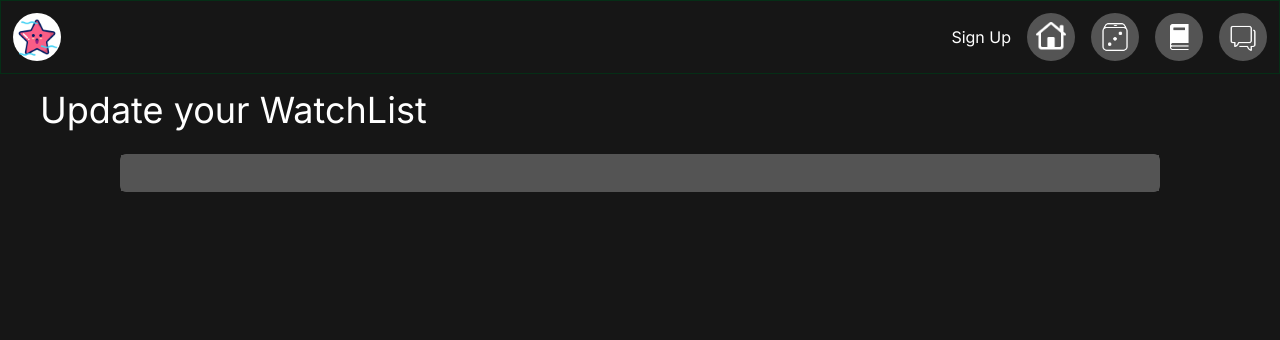
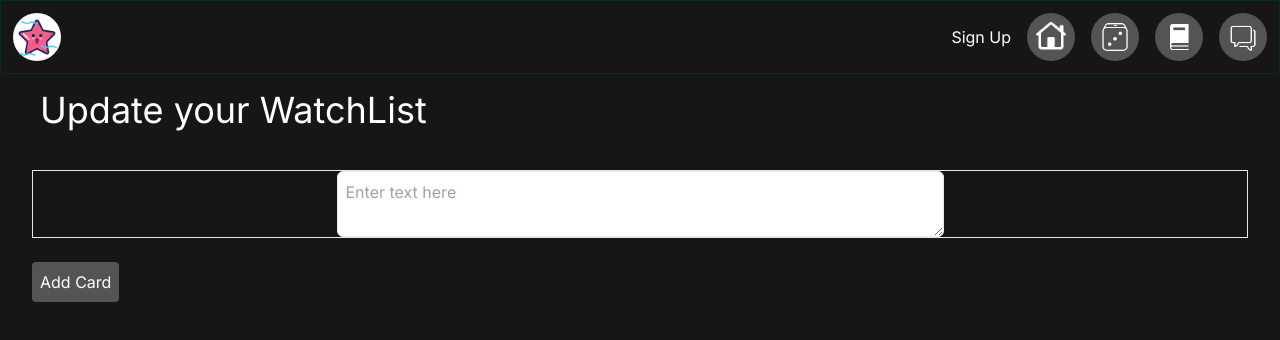
Before and after one commit to stephmukami/movie-guardian, a Next.js app: page /watchlist in a window 1280 px wide. Shown: the top 340 px of the page. Built offline with nearby package versions, Linux system fonts and the light colour scheme.

Commit message:
feature: add client side code on adding notes

```diff
--- a/src/app/components/HomeContent.tsx
+++ b/src/app/components/HomeContent.tsx
@@ -1,6 +1,7 @@
 'use client'
 import React from 'react'
 import { useSession } from 'next-auth/react'
+import Link from 'next/link'
 type Props = {}
 
 
@@ -19,8 +20,12 @@ function HomeContent({}: Props) {
       <div className=" flex items-center justify-center circle-2   w-16 h-16 rounded-full bg-brand-grey mb-2">
       <img className="h-[30px] w-[30px]"  src="./dice-icon.png" alt="" />
       </div>
+ <Link href="">
+ </Link>
 
-      <h4 className='text-brand-red text-2xl mb-2'>Random Roll </h4>
+      <Link href="/random-roll">
+        <h4 className='text-brand-red text-2xl mb-2'>Random Roll </h4>
+      </Link>
       <div className="card1 bg-brand-grey text-center w-60 h-40 p-6 text-white rounded-md">
         <h5>Lorem ipsum dolor sit amet consectetur adipisicing elit. Quam, exercitationem.</h5>
       </div>
@@ -33,7 +38,9 @@ function HomeContent({}: Props) {
         <img className="h-[30px] w-[30px]"  src="./lib-icon.png" alt="" />
     </div>
 
-    <h4 className='text-brand-red text-2xl mb-2'> Watch List </h4>
+      <Link href="/watchlist">
+        <h4 className='text-brand-red text-2xl mb-2'> Watch List </h4>
+      </Link>
     <div className="card1 bg-brand-grey text-center w-60 h-40 p-6 text-white rounded-md">
         <h5>Lorem ipsum dolor sit amet consectetur adipisicing elit. Quam, exercitationem.</h5>
     </div>
@@ -45,7 +52,9 @@ function HomeContent({}: Props) {
         <img className="h-[30px] w-[30px]"  src="./chat-2-icon.png" alt="" />
     </div>
 
-    <h4 className='text-brand-red text-2xl mb-2'> Get Suggestion </h4>
+    <Link href="/chat">
+      <h4 className='text-brand-red text-2xl mb-2'> Get Suggestion </h4>
+    </Link>
     <div className="card1 bg-brand-grey text-center w-60 h-40 p-6 text-white rounded-md">
         <h5>Lorem ipsum dolor sit amet consectetur adipisicing elit. Quam, exercitationem.</h5>
     </div>
--- a/src/app/components/WatchList.tsx
+++ b/src/app/components/WatchList.tsx
@@ -1,16 +1,81 @@
-import React from 'react'
+'use client'
+import React from 'react';
+import { useState } from 'react';
 
 type Props = {}
 
 function WatchList({}: Props) {
+const [cards, setCards] = useState<string[]>([]);
+
+const[newCardText,setNewCardText] = useState<string>("");
+
+const addCard = ():void=>{
+  if(newCardText.trim()==="") return;
+  setCards([...cards,newCardText]);
+  setNewCardText("");
+};
+
+const updateCard = (index:number,newText:string):void =>{
+ const updatedCards = [...cards];
+ updatedCards[index] = newText;
+ setCards(updatedCards)
+}
+
+//delete via client ama server side
+const deleteCard = (index:number):void =>{
+  setCards(cards.filter((_,i)=> i !== index));
+};
+
   return (
+
     <div className='parent-div bg-brand-black p-4 h-screen  '>
         <h2 className='text-white text-4xl ml-6 mb-6'> Update your WatchList</h2>
 
-        <div className="flex flex-col justify-center items-center">
-                <div className=' w-5/6 border border-brand-grey rounded-md h-[38px] flex '>
-                    <input className=' text-white text-center w-full h-full bg-brand-grey' type="text" />
-                </div>
+
+        <div className="p-4">
+          <div className="mb-4 border border-red flex justify-center">
+            <textarea
+             name="entry-input"
+             id=""
+             value={newCardText}
+             onChange={(e)=>setNewCardText(e.target.value)}
+             placeholder='Enter text here'
+             className="border  p-2 md:w-1/2 w-full rounded-md"
+
+              >
+
+            </textarea>
+
+
+
+          </div>
+          <button onClick={addCard} className="bg-brand-grey hover:bg-brand-red mb-6 text-white p-2 rounded mt-2">
+              Add Card
+            </button>
+
+          <div className="grid grid-cols-1 sm:grid-cols-2 lg:grid-cols-3 gap-4">
+            {cards.map((card,index)=>(
+              <div
+              key = {index}
+              className="border rounded p-4 bg-brand-grey text-white relative"
+              >
+                <textarea
+                value={card}
+                onChange={(e)=>updateCard(index,e.target.value)}
+                className="w-full bg-transparent borde-none outline-none"
+                >
+                </textarea>
+                <button
+                onClick={()=>deleteCard(index)}
+                className="absolute top-2 right-2 bg-brand-red text-white p-1 rounded"
+                >
+                  X
+                </button>
+              </div>
+            ))}
+
+          </div>
+
         </div>
 
 
```
Also changed, not shown: 1 other file (tests, documents, lock files or other folders).
